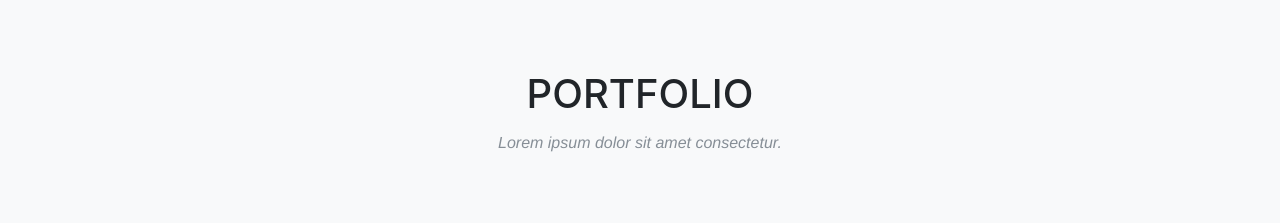
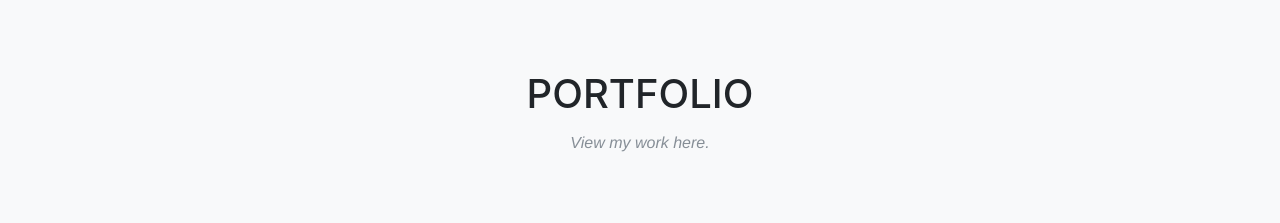
Before and after one commit to linc31/linc31.github.io, a website with bundled scripts: page index.html in a window 1280 px wide. Shown: the part 1580-1803 px from the top of the page. Built offline with nearby package versions, Linux system fonts and the light colour scheme; a web font is replaced by a local one.

```diff
--- a/index.html
+++ b/index.html
@@ -108,7 +108,7 @@
         <div class="row">
           <div class="col-lg-12 text-center">
             <h2 class="section-heading text-uppercase">Portfolio</h2>
-            <h3 class="section-subheading text-muted">Lorem ipsum dolor sit amet consectetur.</h3>
+            <h3 class="section-subheading text-muted">View my work here.</h3>
           </div>
         </div>
         <div class="row">
```
